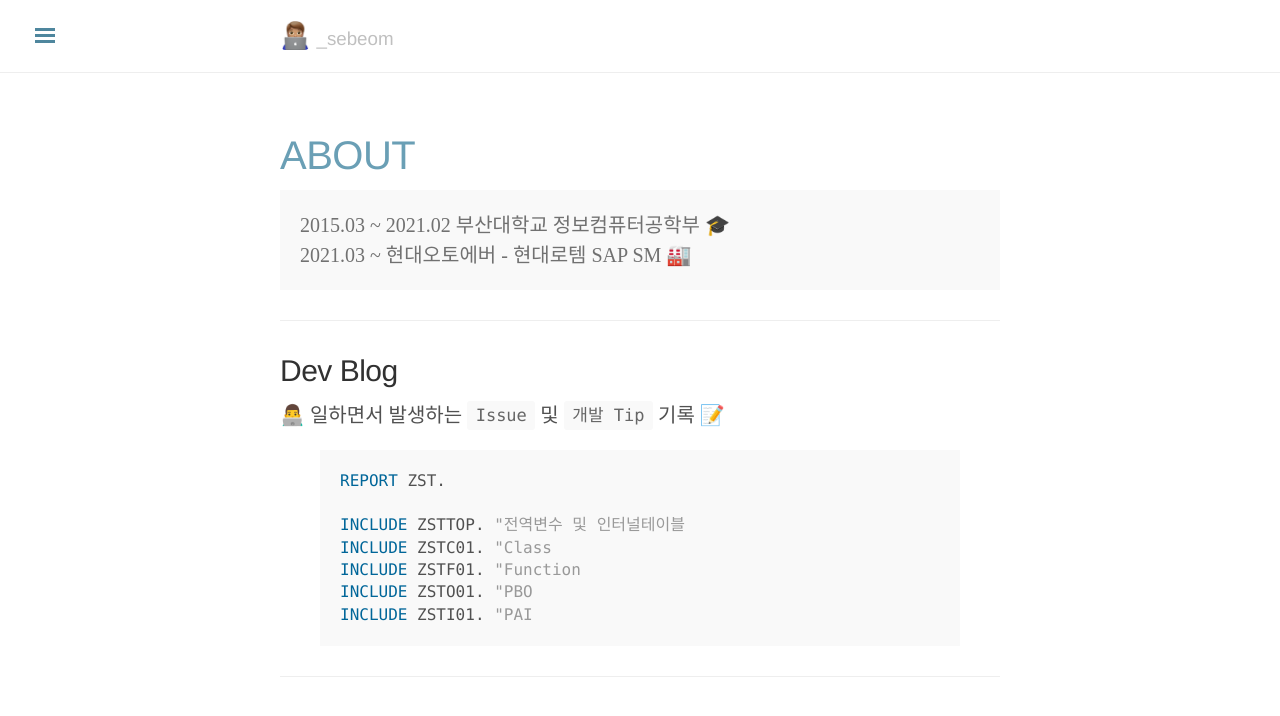
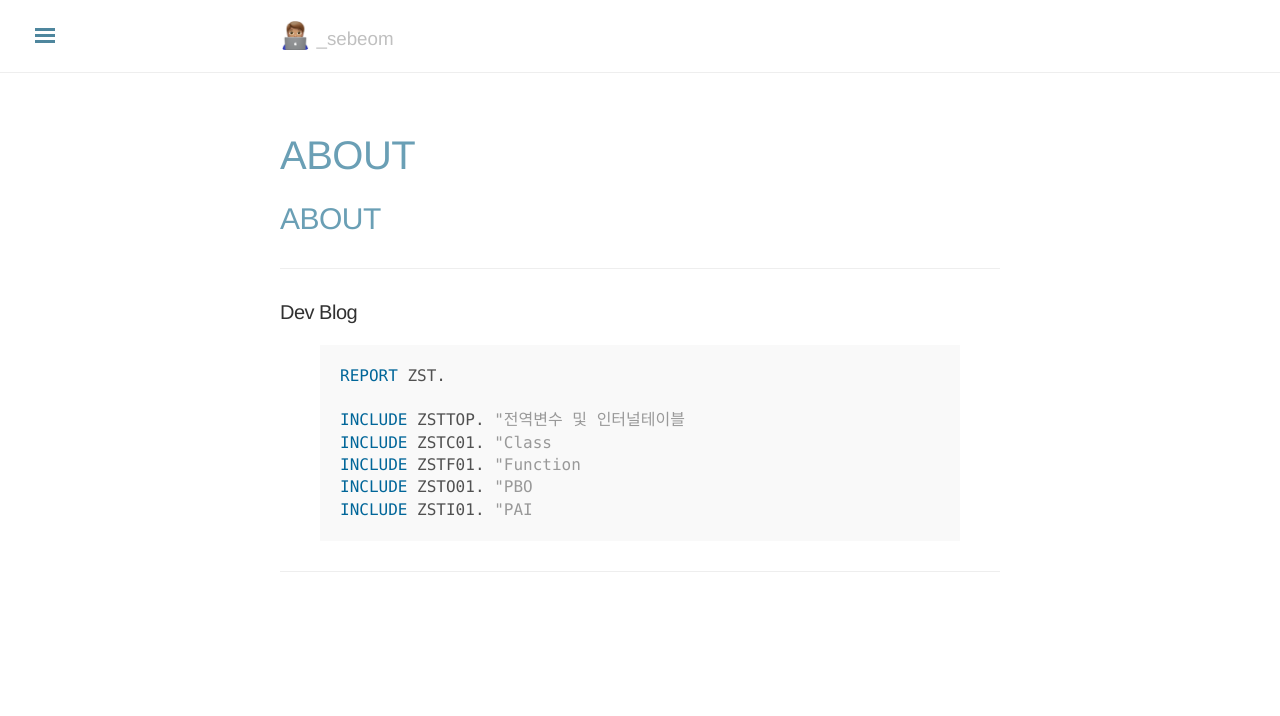
Before and after one commit to znznz6037/znznz6037.github.io, a Jekyll site: the page built from about.md, in a window 1280 px wide. Shown: the top 716 px of the page. Built offline with Jekyll 4.4.1, drawn with Linux system fonts in a browser that asks for light colours; nearby versions of some CDN libraries; emoji names are drawn with the system emoji font; some web fonts are replaced; comment, search, counter and statistics services are not loaded; our own code applies the rules of GitHub Pages for plain Markdown files.

Commit message:
프로필 및 소개글 수정

```diff
--- a/_config.yml
+++ b/_config.yml
@@ -26,7 +26,7 @@ version: 1.1.0
 # About/contact
 author:
   name: znznz6037
-  description: 💻  📱
+  description: <a href="https://programmers.co.kr/pr/znznz6037">Hello!</a> 😄
   gravatar:  6681f478d666f7cb51fe7bf6e93242bf # md5 hash of your email address
   contact:
     github:    https://github.com/znznz6037
--- a/about.md
+++ b/about.md
@@ -1,22 +1,12 @@
 ---
 layout: page
-title: About
 ---
 
-<p class="message">
-  2015.03 ~ 2021.02 부산대학교 정보컴퓨터공학부 🎓
-  <br/>
-  2021.03 ~ 현대오토에버 - 현대로템 SAP SM 🏭
-</p>
-
+## [ABOUT](https://programmers.co.kr/pr/znznz6037)
 
 ---
 
-
-
-## Dev Blog
-
-:man_technologist: 일하면서 발생하는 `Issue` 및 `개발 Tip` 기록 📝
+#### Dev Blog
 
 {% highlight abap %}
 
```
